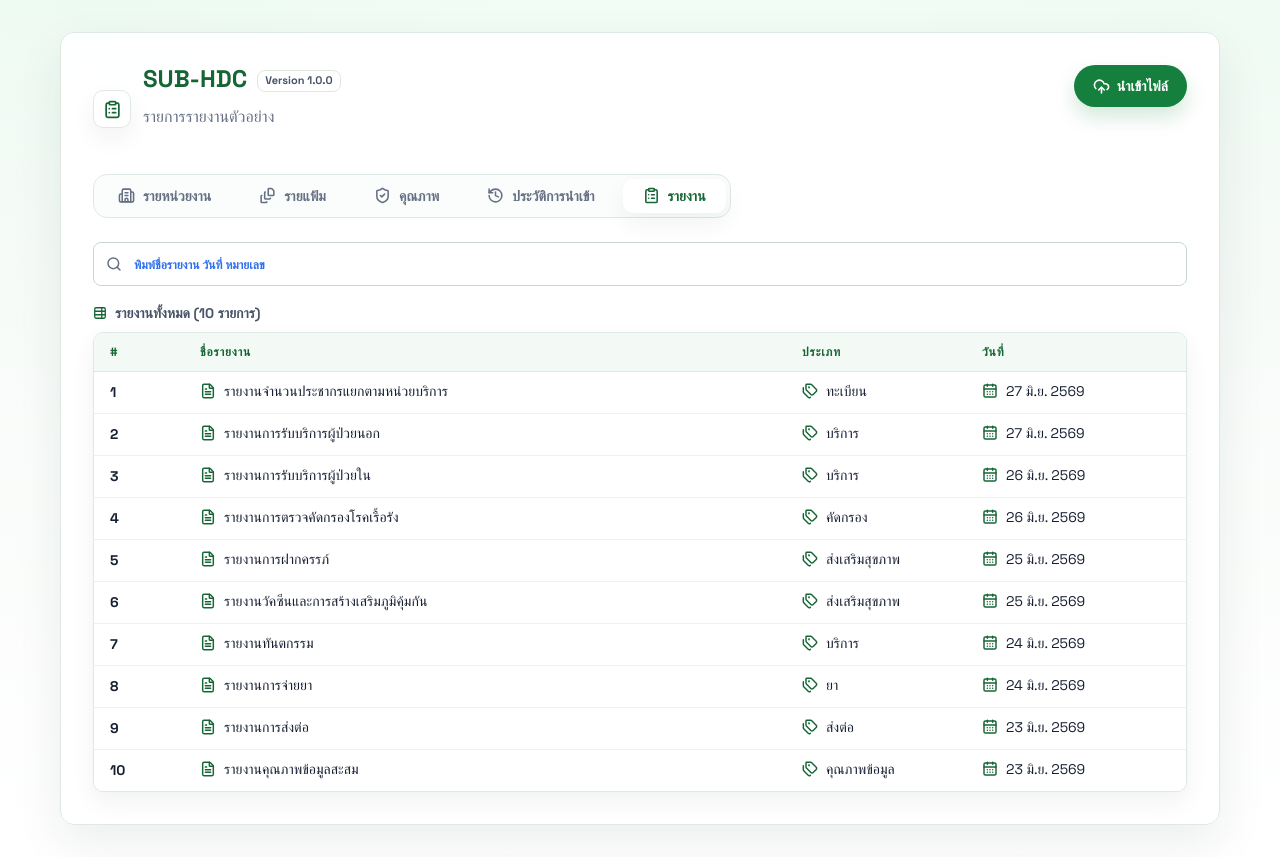
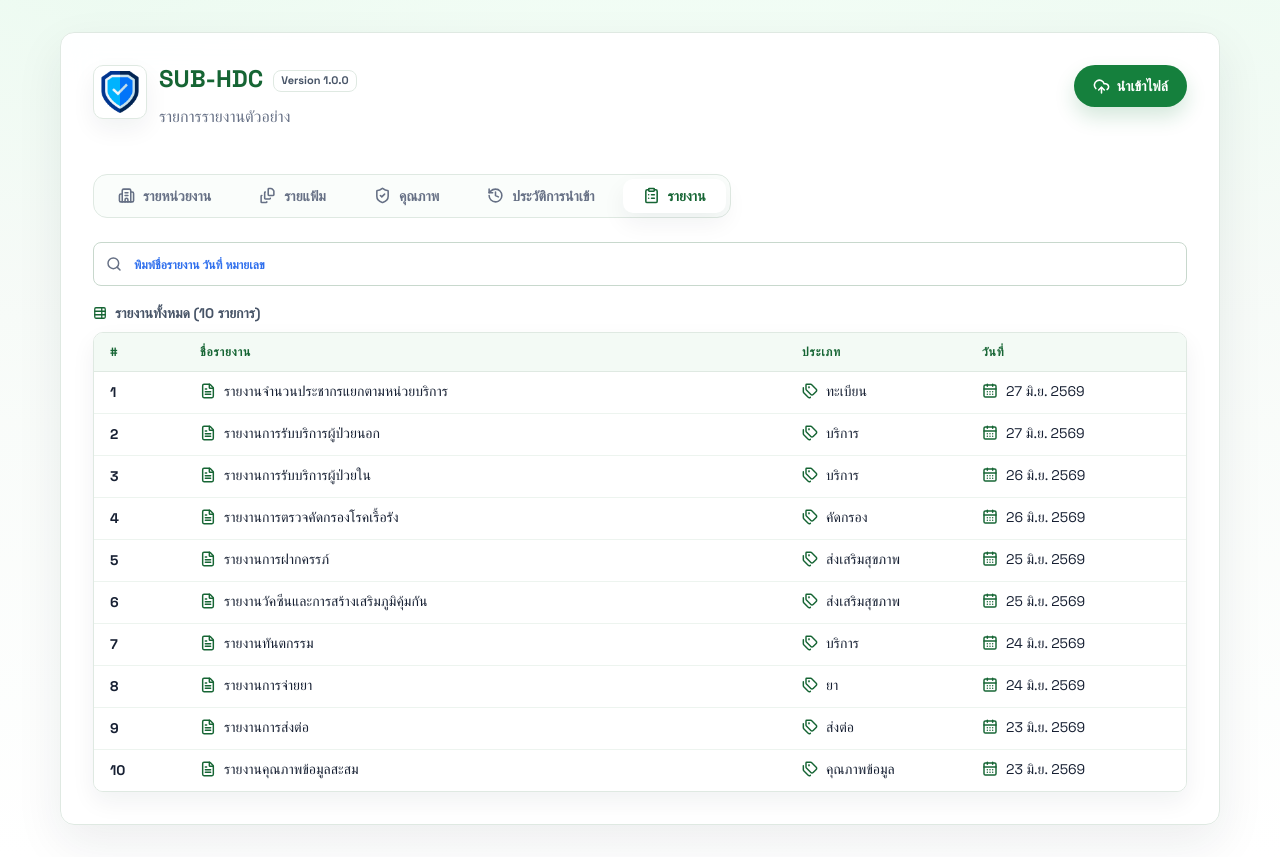
Before and after one commit to tehnplk/SUB_HDC, a Next.js app in the folder webapp/: page /dashboard/report in a window 1280 px wide. Built offline with nearby package versions, Linux system fonts and the light colour scheme; no server answers.

Commit message:
Refactor code structure for improved readability and maintainability

```diff
--- a/webapp/app/dashboard/file-list/page.js
+++ b/webapp/app/dashboard/file-list/page.js
@@ -9,6 +9,7 @@ import {
   TableProperties,
   UploadCloud,
 } from "lucide-react";
+import DashboardHeaderImage from "@/components/dashboard-header-image";
 import DashboardPageTitle from "@/components/dashboard-page-title";
 import DashboardTabs from "@/components/dashboard-tabs";
 
@@ -50,9 +51,7 @@ export default function FileListDashboard() {
       <section className="panel panelWide dashboardPanel">
         <div className="headerRow">
           <div className="titleRow">
-            <span className="iconBadge">
-              <FileStack aria-hidden="true" />
-            </span>
+            <DashboardHeaderImage />
             <div className="titleText">
               <DashboardPageTitle />
               <p className="lead">จำนวนข้อมูลสะสมในระบบแยกตามรายแฟ้ม</p>
--- a/webapp/app/dashboard/hos-list/page.js
+++ b/webapp/app/dashboard/hos-list/page.js
@@ -11,6 +11,7 @@ import {
   TableProperties,
   UploadCloud,
 } from "lucide-react";
+import DashboardHeaderImage from "@/components/dashboard-header-image";
 import DashboardPageTitle from "@/components/dashboard-page-title";
 import DashboardTabs from "@/components/dashboard-tabs";
 import { getFileTypeLabel, getMonthlyRowTotal } from "@/lib/dashboard-data.mjs";
@@ -66,9 +67,7 @@ export default function HosListDashboard() {
       <section className="panel panelWide dashboardPanel">
         <div className="headerRow">
           <div className="titleRow">
-            <span className="iconBadge">
-              <Building2 aria-hidden="true" />
-            </span>
+            <DashboardHeaderImage />
             <div className="titleText">
               <DashboardPageTitle />
               <p className="lead">จำนวนข้อมูลแต่ละแฟ้ม แยกตาม HOSCODE</p>
--- a/webapp/app/dashboard/log-import/page.js
+++ b/webapp/app/dashboard/log-import/page.js
@@ -5,11 +5,11 @@ import Link from "next/link";
 import {
   CalendarClock,
   FileText,
-  History,
   Search,
   TableProperties,
   UploadCloud,
 } from "lucide-react";
+import DashboardHeaderImage from "@/components/dashboard-header-image";
 import DashboardPageTitle from "@/components/dashboard-page-title";
 import DashboardTabs from "@/components/dashboard-tabs";
 
@@ -74,9 +74,7 @@ export default function LogImportDashboard() {
       <section className="panel panelWide dashboardPanel">
         <div className="headerRow">
           <div className="titleRow">
-            <span className="iconBadge">
-              <History aria-hidden="true" />
-            </span>
+            <DashboardHeaderImage />
             <div className="titleText">
               <DashboardPageTitle />
               <p className="lead">ประวัติการนำเข้าไฟล์ข้อมูลและรายงานสถิติ</p>
--- a/webapp/app/dashboard/quality/page.js
+++ b/webapp/app/dashboard/quality/page.js
@@ -9,10 +9,10 @@ import {
   FileText,
   Gauge,
   PieChart,
-  ShieldCheck,
   TableProperties,
   UploadCloud,
 } from "lucide-react";
+import DashboardHeaderImage from "@/components/dashboard-header-image";
 import DashboardPageTitle from "@/components/dashboard-page-title";
 import DashboardTabs from "@/components/dashboard-tabs";
 
@@ -218,9 +218,7 @@ export default function QualityDashboard() {
       <section className="panel panelWide dashboardPanel">
         <div className="headerRow">
           <div className="titleRow">
-            <span className="iconBadge">
-              <ShieldCheck aria-hidden="true" />
-            </span>
+            <DashboardHeaderImage />
             <div className="titleText">
               <DashboardPageTitle />
               <p className="lead">คุณภาพ/ความถูกต้องของข้อมูลรายแฟ้มและหน่วยงาน</p>
--- a/webapp/app/dashboard/report/page.js
+++ b/webapp/app/dashboard/report/page.js
@@ -4,13 +4,13 @@ import { useState } from "react";
 import Link from "next/link";
 import {
   CalendarDays,
-  ClipboardList,
   FileText,
   Search,
   TableProperties,
   Tags,
   UploadCloud,
 } from "lucide-react";
+import DashboardHeaderImage from "@/components/dashboard-header-image";
 import DashboardPageTitle from "@/components/dashboard-page-title";
 import DashboardTabs from "@/components/dashboard-tabs";
 
@@ -44,9 +44,7 @@ export default function ReportDashboard() {
       <section className="panel panelWide dashboardPanel">
         <div className="headerRow">
           <div className="titleRow">
-            <span className="iconBadge">
-              <ClipboardList aria-hidden="true" />
-            </span>
+            <DashboardHeaderImage />
             <div className="titleText">
               <DashboardPageTitle />
               <p className="lead">รายการรายงานตัวอย่าง</p>
--- a/webapp/app/globals.css
+++ b/webapp/app/globals.css
@@ -168,9 +168,21 @@ button .lucide {
   height: 19px;
 }
 
+.headerImageBadge {
+  width: 54px;
+  height: 54px;
+  overflow: hidden;
+}
+
+.headerImage {
+  width: 42px;
+  height: 42px;
+  object-fit: contain;
+}
+
 .titleRow {
   display: flex;
-  align-items: center;
+  align-items: flex-start;
   gap: 12px;
   min-width: 0;
 }
--- a/webapp/app/layout.js
+++ b/webapp/app/layout.js
@@ -9,6 +9,9 @@ const spaceGrotesk = Space_Grotesk({
 export const metadata = {
   title: "SUB HDC",
   description: "SUB HDC data import workspace",
+  icons: {
+    icon: "/encrypted.png",
+  },
 };
 
 export default function RootLayout({ children }) {
--- /dev/null
+++ b/webapp/components/dashboard-header-image.jsx
@@ -0,0 +1,7 @@
+export default function DashboardHeaderImage() {
+  return (
+    <span className="iconBadge headerImageBadge">
+      <img src="/encrypted.png" alt="" className="headerImage" aria-hidden="true" />
+    </span>
+  );
+}
```
Also changed, not shown: webapp/public/encrypted.png (added).
